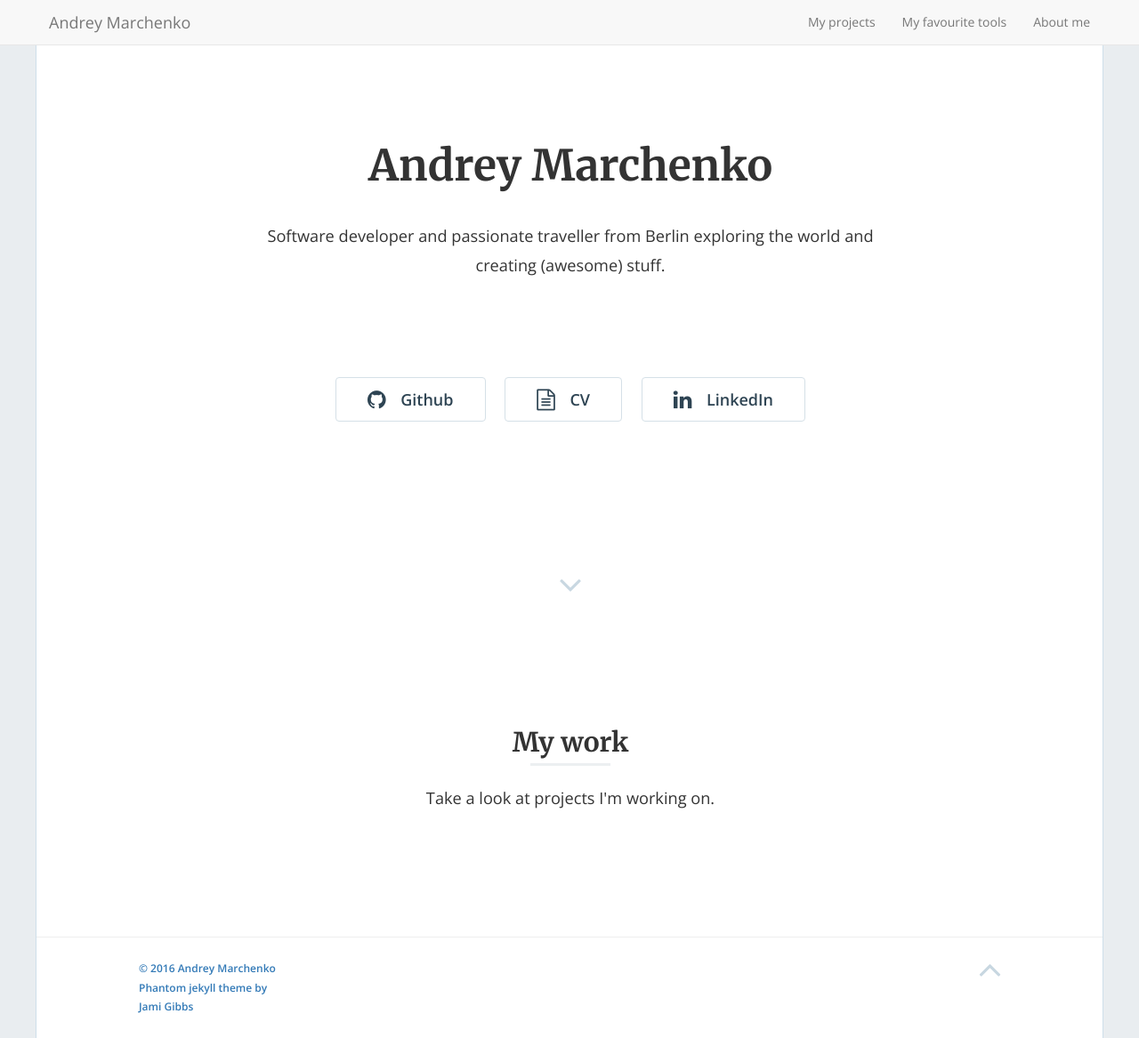
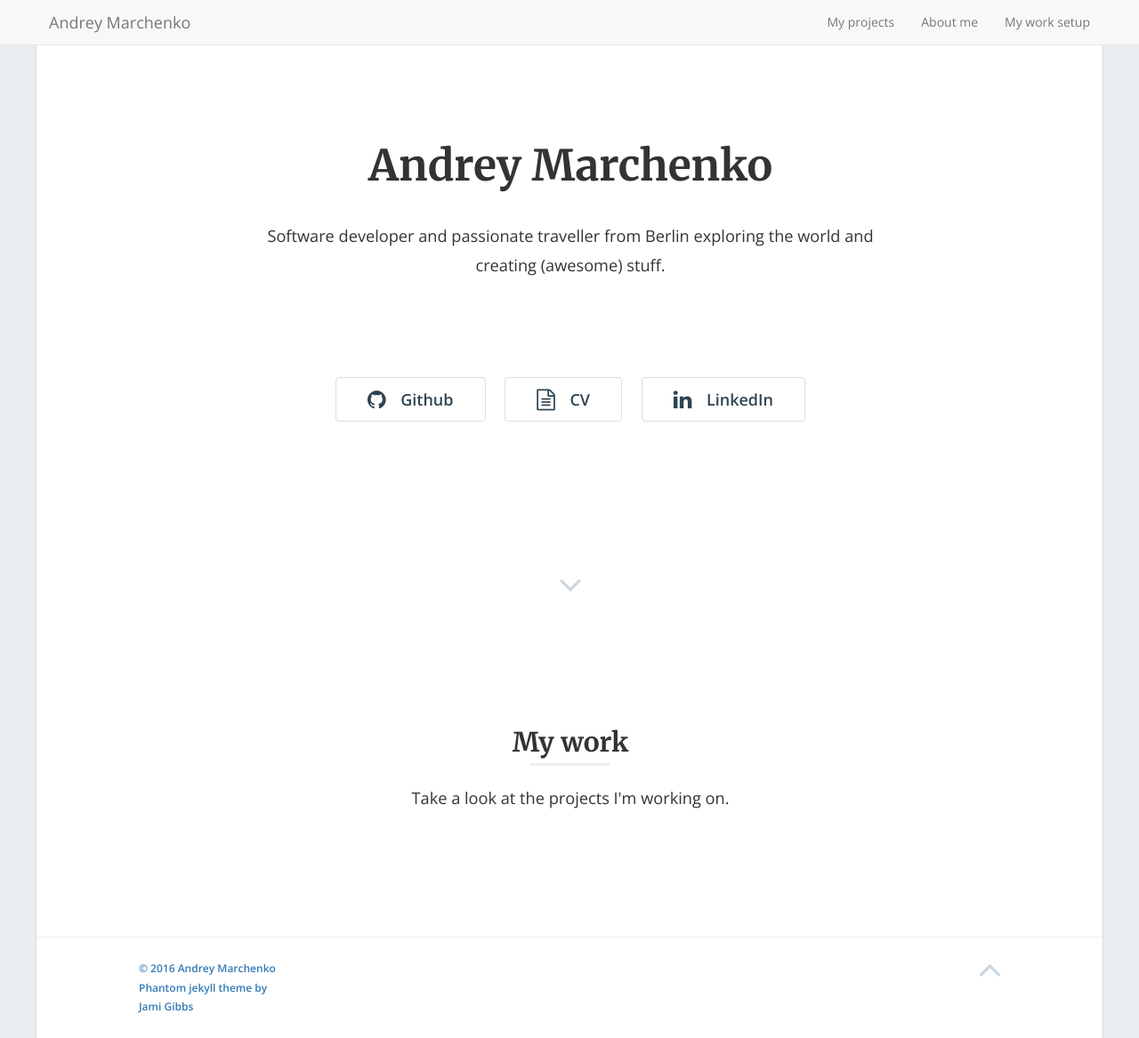
Before and after one commit to altmer/personal-website-hugo, a Jekyll site: the page built from index.html, in a window 1280 px wide and 1167 px high. Shown: the whole window at 89% size. Built offline with Jekyll 4.4.1, drawn with Linux system fonts in a browser that asks for light colours; nearby versions of some CDN libraries; a script that is not in the unit is left out.

```diff
--- /dev/null
+++ b/CNAME
@@ -0,0 +1 @@
+amarchenko.de
--- a/_data/nav.yml
+++ b/_data/nav.yml
@@ -1,4 +1,4 @@
 main:
     - { url: '/', text: 'My projects' }
-    - { url: '/tools', text: 'My favourite tools' }
     - { url: '/about', text: 'About me' }
+    - { url: '/tools', text: 'My work setup' }
--- a/_data/posts.yml
+++ b/_data/posts.yml
@@ -1,2 +1,2 @@
 section_title: "My work"
-section_subtitle: "Take a look at projects I'm working on."
+section_subtitle: "Take a look at the projects I'm working on."
```
Also changed, not shown: _pages/about.md (+1 -1 lines), _pages/tools.md (+10 -3 lines).
